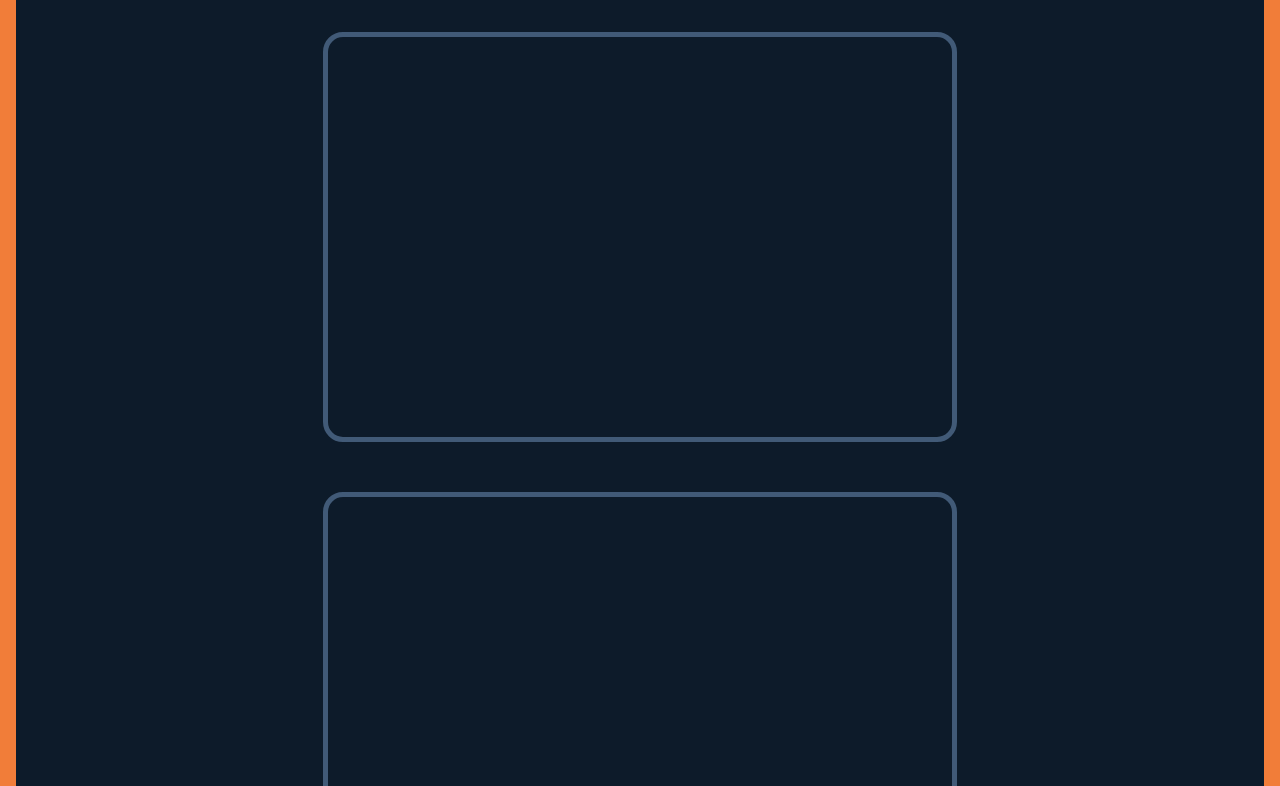
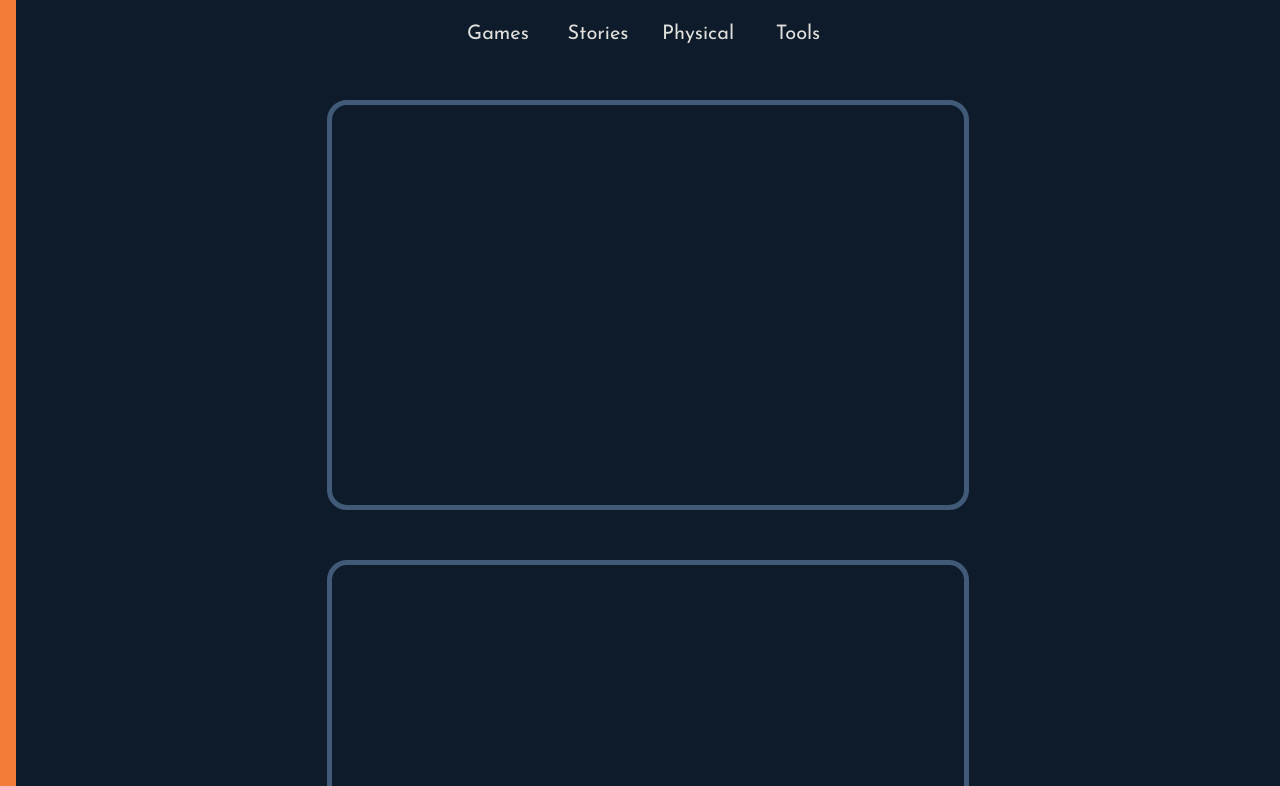
Before and after one commit to zfish3000/pocket-of-stuff, a plain HTML site: page index.html in a window 1280 px wide. Shown: the part 314-1100 px from the top of the page. Drawn offline with Linux system fonts and the light colour scheme.

Commit message:
Code Refactor

```diff
--- a/index.html
+++ b/index.html
@@ -18,7 +18,7 @@
         }
         html{
             background-color: var(--dark);
-            border-left: solid 1em var(--accent);            border-right: solid 1em var(--accent);
+            border-left: solid 1em var(--accent);
         }
         *{
             font-family: 'Josefin Sans','Sans Serif';
@@ -32,6 +32,24 @@
             text-align: center;
             font-size: 5em;
         }
+        nav{
+            width: 100%;
+            height: 5em;
+            display: flex;
+            gap: 1em;
+            align-items: center;
+            justify-content: center;
+            font-size: 20px;
+        }
+        nav a{
+            text-decoration: none;
+            width: 4em;
+            text-align: center;
+            text-justify: center;
+        }
+        nav a:hover{
+            text-decoration: underline;
+        }
         body{
             padding: 10px;
             width: 50%;
@@ -43,7 +61,7 @@
             display: flex;
             flex-direction: column;
         }
-        .game{
+        .content{
             border: solid 5px var(--light-Blue);
             border-radius: 20px;
             height: 400px;
@@ -52,10 +70,31 @@
             scale: 100%;
             transition: 0.3s;
         }
-        .game:hover{
+        .content:hover{
             border: solid 5px var(--accent);
             scale: 101%;
             transition: 0.2s;
+        }
+        ::-webkit-scrollbar{
+            background-color: var(--accent);
+            width: 1em;
+        }
+        ::-webkit-scrollbar-thumb{
+            background-color: var(--dark);
+            width: 2px;
+            border-top: solid var(--accent) 0.2em;
+            border-bottom: solid var(--accent) 0.2em;
+            border-right: solid var(--accent) 0.4em;
+            border-left: solid var(--accent) 0.4em;
+        }
+        ::-webkit-scrollbar-thumb:hover{
+            background-color: var(--dark);
+            width: 2px;
+            border: solid var(--accent) 0.2em;
+        }
+        ::selection{
+            color:var(--accent);
+            background-color: var(--light-Blue);
         }
     </style>
 
@@ -68,18 +107,25 @@
 
     <h1> POCKET<br>OF<br>STUFF</h1>
 
+    <nav>
+        <a href="#">Games</a>
+        <a href="#">Stories</a>
+        <a href="#">Physical</a>
+        <a href="#">Tools</a>
+    </nav>
 
-    <br><br><br>
-    <section class="game">
+
+    <br>
+    <section class="content">
 
     </section>
-    <section class="game">
+    <section class="content">
 
     </section>
-    <section class="game">
+    <section class="content">
 
     </section>
-    <section class="game">
+    <section class="content">
 
     </section>
 
```
